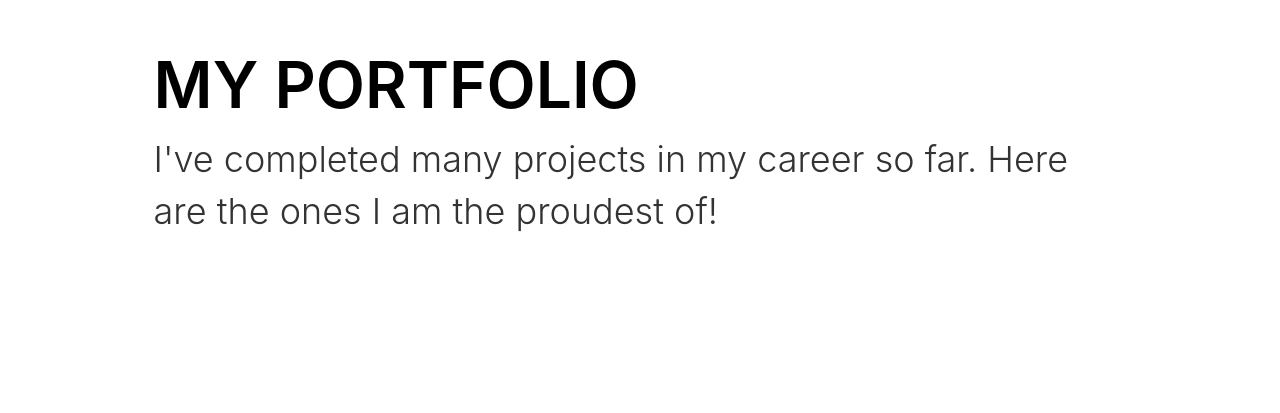
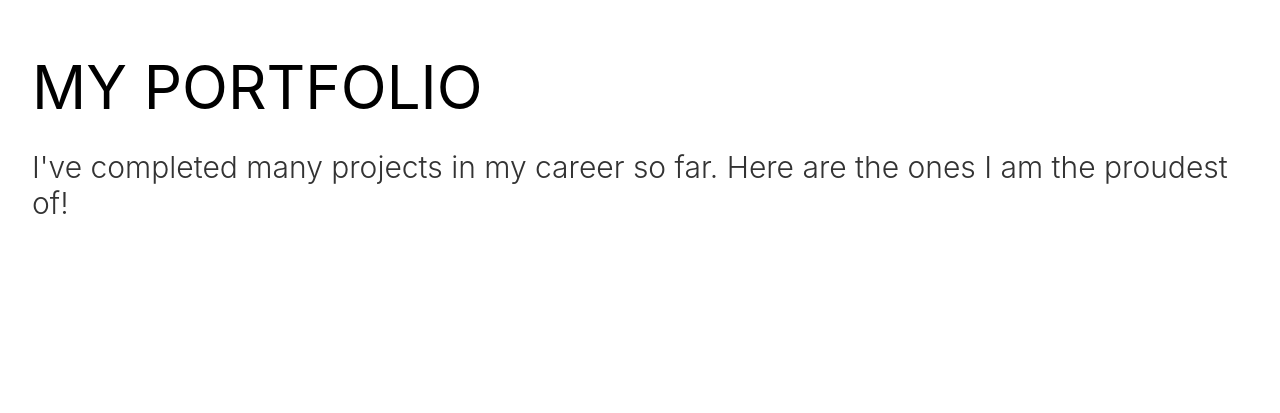
Before and after one commit to jameskbecker/portfolio-old, a Next.js app: page / in a window 1280 px wide. Shown: the part 1067-1480 px from the top of the page. Built offline with nearby package versions, Linux system fonts and the light colour scheme.

Commit message:
Update CoverPage (p1)

```diff
--- a/src/components/coverPage/index.tsx
+++ b/src/components/CoverPage-/index.tsx
@@ -1,12 +1,6 @@
 import { motion, useAnimationControls, useInView } from 'framer-motion';
 import { useEffect, useRef } from 'react';
-import { H1, H3 } from '../typography/Headings';
 import { headingVariants, subheadingVariants } from './animations';
-import {
-  HeadingContainer,
-  StyledCoverPage,
-  SubheadingContainer,
-} from './styles';
 
 const CoverPage = ({ heading, subheading }: any) => {
   const ref = useRef(null);
@@ -22,30 +16,30 @@ const CoverPage = ({ heading, subheading }: any) => {
   }, [inView, controls]);
 
   return (
-    <StyledCoverPage>
-      <HeadingContainer>
-        <H1
-          as={motion.h1}
+    <div className="mx-8 flex h-screen flex-col gap-8">
+      <div className="flex flex-1 items-end">
+        <motion.h1
           ref={ref}
           initial="initial"
           animate={controls}
           variants={headingVariants}
+          className="text-5xl uppercase text-heading lg:text-6xl"
         >
           {heading}
-        </H1>
-      </HeadingContainer>
-      <SubheadingContainer>
-        <H3
-          as={motion.h3}
+        </motion.h1>
+      </div>
+      <div className="flex-1">
+        <motion.h3
           ref={ref}
           initial="initial"
           animate={controls}
           variants={subheadingVariants}
+          className="lg:4xl text-3xl font-light text-text "
         >
           {subheading}
-        </H3>
-      </SubheadingContainer>
-    </StyledCoverPage>
+        </motion.h3>
+      </div>
+    </div>
   );
 };
 
--- a/src/components/coverPage/styles.ts
+++ /dev/null
@@ -1,25 +0,0 @@
-import { mobileMax, tabletMax } from '@/screens';
-import styled from 'styled-components';
-
-export const StyledCoverPage = styled.div`
-  flex: 0 0 100vh;
-  display: flex;
-  flex-direction: column;
-  height: 100vh;
-
-  margin: 0 clamp(32px, 12vw, 192px);
-
-  @media only screen and (${tabletMax}) {
-    margin: 0 32px;
-  }
-`;
-
-export const HeadingContainer = styled.div`
-  flex: 1 1;
-  display: flex;
-  align-items: flex-end;
-`;
-
-export const SubheadingContainer = styled.div`
-  flex: 1 1;
-`;
--- a/src/components/sections/portfolioSection/index.tsx
+++ b/src/components/sections/portfolioSection/index.tsx
@@ -1,4 +1,4 @@
-import CoverPage from '@/components/coverPage';
+import CoverPage from '@/components/CoverPage-';
 import Gallery from '@/features/gallery';
 import { StyledPortfolioSection } from './styles';
 
--- a/src/components/sections/skillsSection/index.tsx
+++ b/src/components/sections/skillsSection/index.tsx
@@ -1,4 +1,4 @@
-import CoverPage from '@/components/coverPage';
+import CoverPage from '@/components/CoverPage-';
 import Expertise from './expertise';
 import OtherSkills from './OtherSkills';
 import { StyledSkillsContent, StyledSkillsSection } from './styles';
```
Also changed, not shown: src/components/CoverPage-/animations.ts (renamed from src/components/coverPage/animations.ts).
